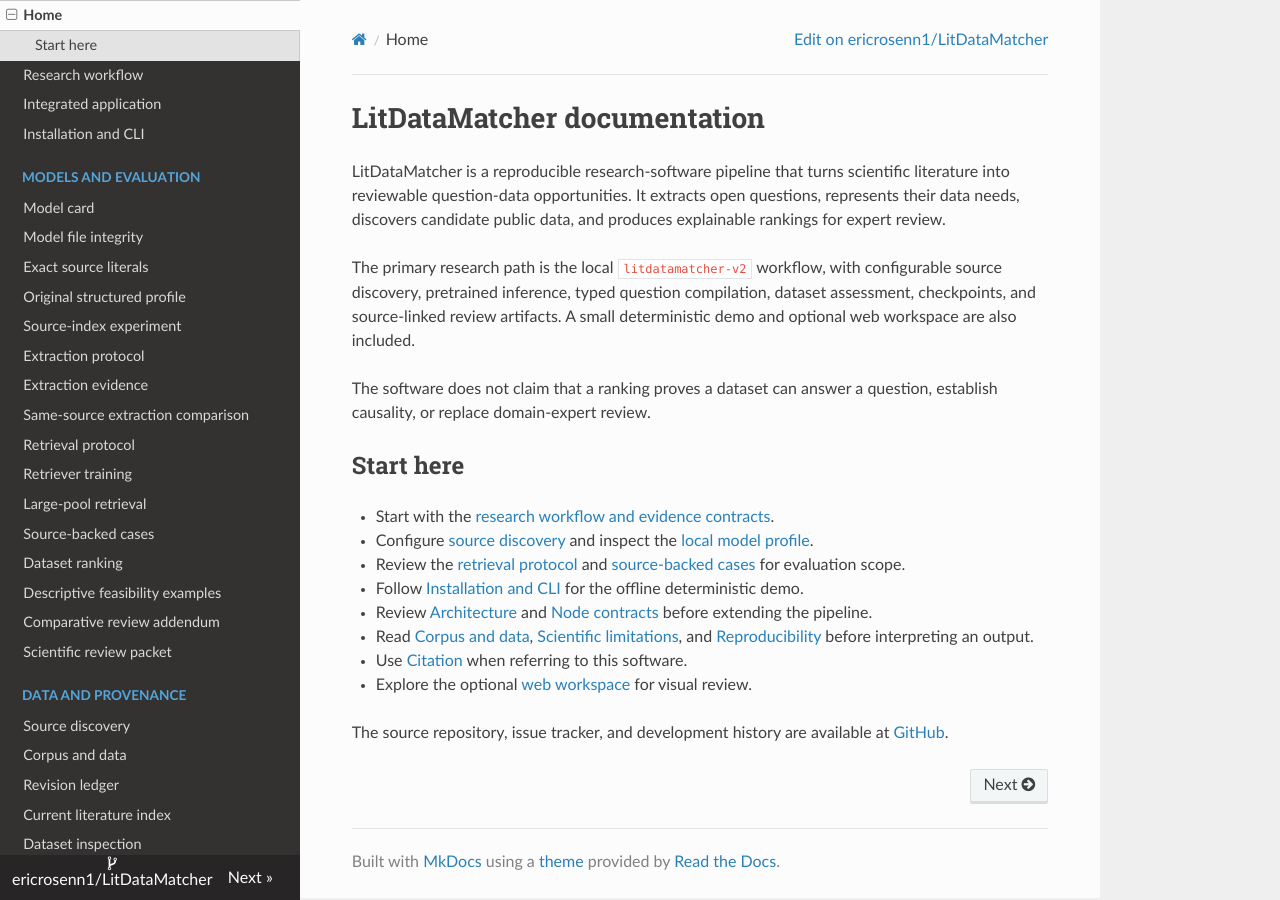
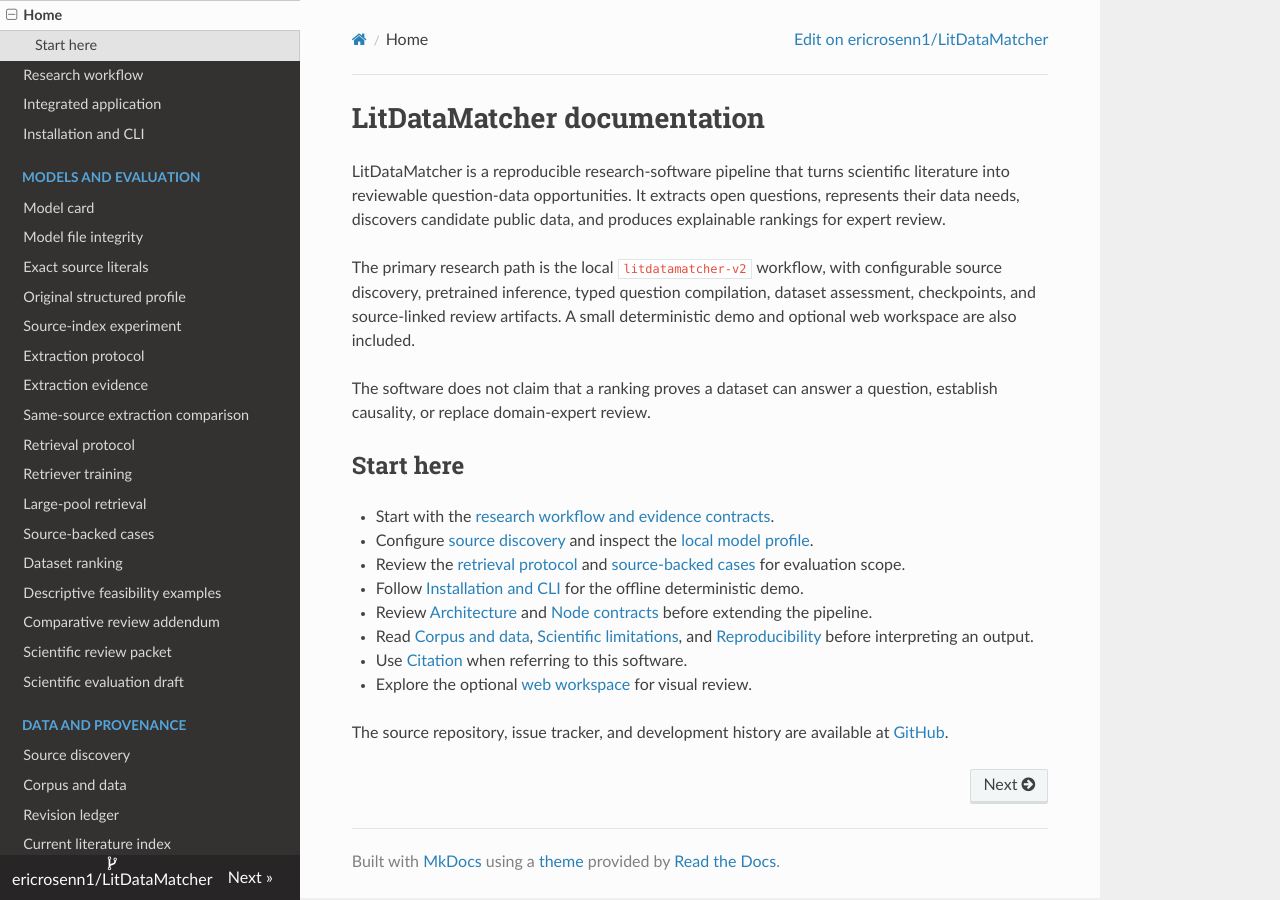
Before and after one commit to ericrosenn1/LitDataMatcher, an MkDocs documentation site: the page built from docs/index.md, in a window 1280 px wide. Built offline with MkDocs 1.6.1, drawn with Linux system fonts in a browser that asks for light colours; nearby versions of some CDN libraries.

Commit message:
Link the scientific evaluation draft from the research documentation

```diff
--- a/mkdocs.yml
+++ b/mkdocs.yml
@@ -29,6 +29,7 @@ nav:
       - Descriptive feasibility examples: campaign_20261031/descriptive_comparisons.md
       - Comparative review addendum: campaign_20261031/comparative_review_addendum.md
       - Scientific review packet: campaign_20261031/scientific_review_packet.md
+      - Scientific evaluation draft: campaign_20261031/scientific_evaluation_readiness.md
   - Data and provenance:
       - Source discovery: campaign_20261031/discovery.md
       - Corpus and data: corpus_and_data.md
```
